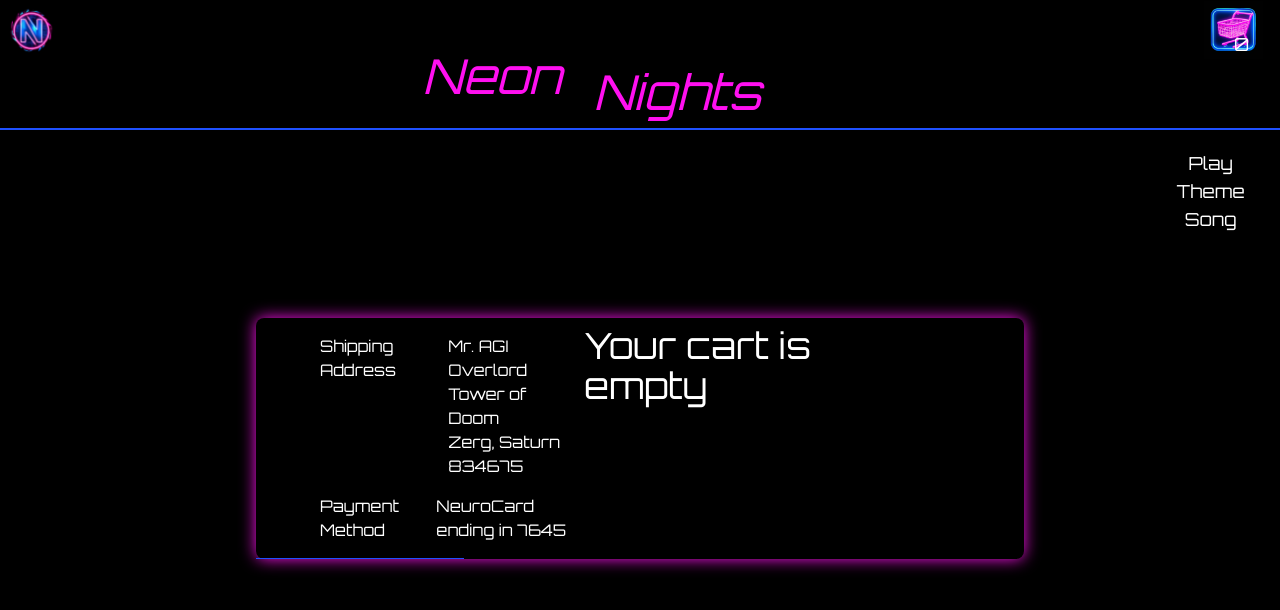
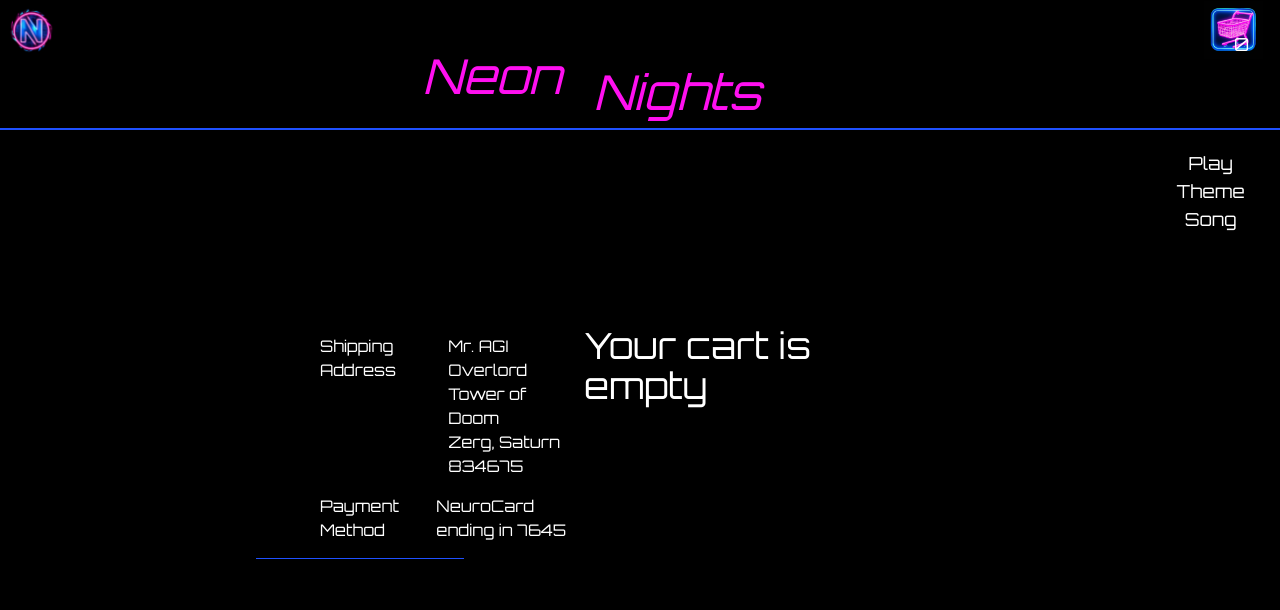
Before and after one commit to OblivionNoirV2/NeonNights, a React (Create React App) app: page /Checkout in a window 1280 px wide. Shown: the top 610 px of the page. Built offline with nearby package versions, Linux system fonts and the light colour scheme.

Commit message:
Update Sparkles.css

```diff
--- a/src/Sparkles.css
+++ b/src/Sparkles.css
@@ -117,9 +117,7 @@ button:not(.checkout-btn):hover {
     animation: neon-pink-border 5s ease-in-out infinite alternate;
 }
 
-.checkout-page {
-    animation: neon-pink-border 5s ease-in-out infinite alternate;
-}
+
 
 .prod-image {
     box-shadow: 0 0 .5rem rgba(255, 255, 255, 1);
```
